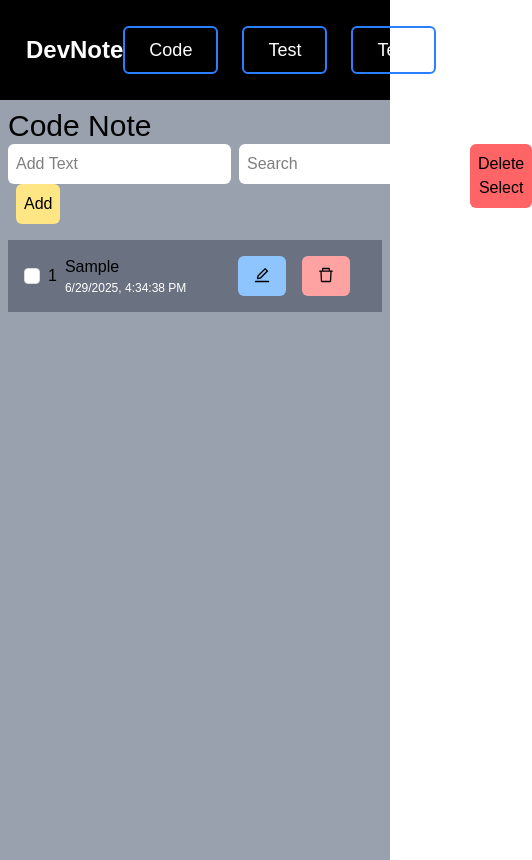
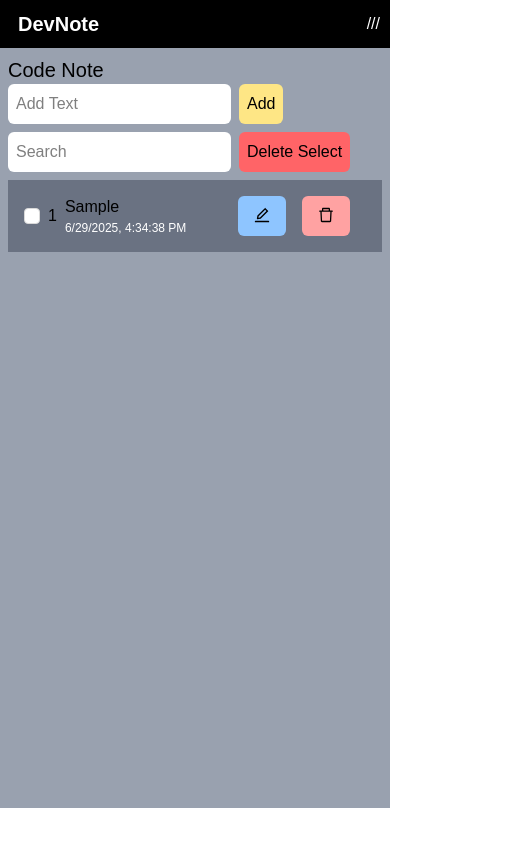
Before and after one commit to Korakodman/full-list-crud, a Next.js app: page / in a window 390 px wide. Both pictures are taken after typing "Sample" into the empty fields and a click on the button "Add". Shown: the whole page, 532 px wide, since content can reach past the window. Built offline with nearby package versions, Linux system fonts and the light colour scheme; no server answers; the database is empty.

Commit message:
add resposive

```diff
--- a/src/component/Header.js
+++ b/src/component/Header.js
@@ -2,7 +2,7 @@ import React from "react";
 
 export default function Header({ namelogo }) {
   return (
-    <header className=" text-2xl font-bold hover:cursor-pointer">
+    <header className=" md:text-2xl text-xl ml-2 mr-2 font-bold hover:cursor-pointer">
       {namelogo}
     </header>
   );
--- a/src/component/Itemlist.js
+++ b/src/component/Itemlist.js
@@ -1,6 +1,6 @@
 import React, { useRef } from "react";
 import { EditOutlined ,DeleteOutlined} from "@ant-design/icons";
-import { Checkbox } from "antd"
+import { Checkbox } from "antd";
 export default function Itemlist({
   list,
   handleoncheckbox,
@@ -9,6 +9,10 @@ export default function Itemlist({
   OpenDialog,
   setOptionDiaglog,
 }) {
+
+  const stylecheckbox ={
+   color: "#FFE797"
+  }
   return (
     <div>
       {" "}
@@ -26,7 +30,7 @@ export default function Itemlist({
               <div className=" ml-2 flex  ">
                 <div className="mr-2 flex items-center">
                   <Checkbox
-
+              style={{ accentColor: "#FCB53B",  }}
                     type="checkbox"
                     onChange={(e) => {
                       handleoncheckbox(e, item._id);
--- a/src/component/Main.js
+++ b/src/component/Main.js
@@ -269,11 +269,11 @@ if(input){
 }
 }
   return  (
-   <main className=" p-2 bg-gray-400 w-full h-[90vh]">
+   <main className=" p-2 bg-gray-400  w-full h-[90vh] ">
           <section className=" ">
             <div>
-              <h1 className="text-3xl">Code Note</h1>
-              <section className=" flex">
+              <h1 className="md:text-3xl text-xl">Code Note</h1>
+              <section className=" md:flex">
                 <form onSubmit={submitform}>
                   <input
                     className=" bg-white p-2 rounded-md "
@@ -292,14 +292,16 @@ if(input){
                     {erorr ? "ใส่ข้อมูลด้วยครับ" : ""}
                   </div>
                 </form>
-                <div>
-                  <input type="text" placeholder="Search" className="bg-white p-2 rounded-md ml-2" value={SearchInput}
+                <div className=" flex">
+                 <div>
+                  <input type="text" placeholder="Search" className="bg-white p-2 rounded-md md:ml-2" value={SearchInput}
                   onChange={(e)=>handleonSearch(e)}/>
+                  </div>
+                  <div>
+                  <button onClick={headleDeleteSelected} type="btn" className=" bg-red-400 p-2 rounded-md hover:bg-red-600  ml-2">Delete Select</button>
+                </div>
+                </div>
 
-                </div>
-                <div>
-                  <button onClick={headleDeleteSelected} type="btn" className=" bg-red-400 p-2 rounded-md hover:bg-red-600 transition duration-250 ml-2">Delete Select</button>
-                </div>
               </section>
             </div>
             <div className=" text-yellow-300 text-2xl text-center ">{loading  ? "" :"Loading"}</div>
--- a/src/component/Navbar.js
+++ b/src/component/Navbar.js
@@ -3,9 +3,10 @@ import Header from "./Header";
 import Navigater from "./Navigater";
 export default function Navbar() {
   return (
-    <nav className="text-white bg-black p-6 flex justify-between items-center border-2  border-black">
+    <nav className="text-white bg-black md:p-6 p-2 flex justify-between items-center border-2  border-black">
       <Header namelogo="DevNote" />
       <Navigater First="Code" second="Test" third="Test" />
+      <div className="md:hidden">///</div>
     </nav>
   );
 }
--- a/src/component/Navigater.js
+++ b/src/component/Navigater.js
@@ -2,7 +2,7 @@ import React from "react";
 
 export default function Navigater({ First, second, third }) {
   return (
-    <ul className=" flex text-lg w-[520px] justify-around">
+    <ul className=" md:flex text-lg md:w-[520px] justify-around hidden">
       <li className="mr-6 hover:text-blue-500 duration-200 hover:bg-white border-2 border-blue-500 p-2 rounded-md">
         <a href="#">{First}</a>
       </li>
@@ -12,6 +12,7 @@ export default function Navigater({ First, second, third }) {
       <li className="mr-10 hover:text-blue-500  duration-200  hover:bg-white border-2 border-blue-500 p-2  rounded-md">
         <a href="#">{third}</a>
       </li>
+
     </ul>
   );
 }
```
